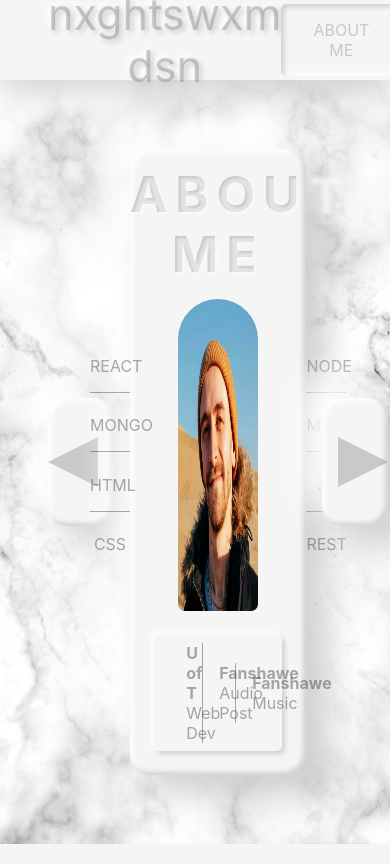
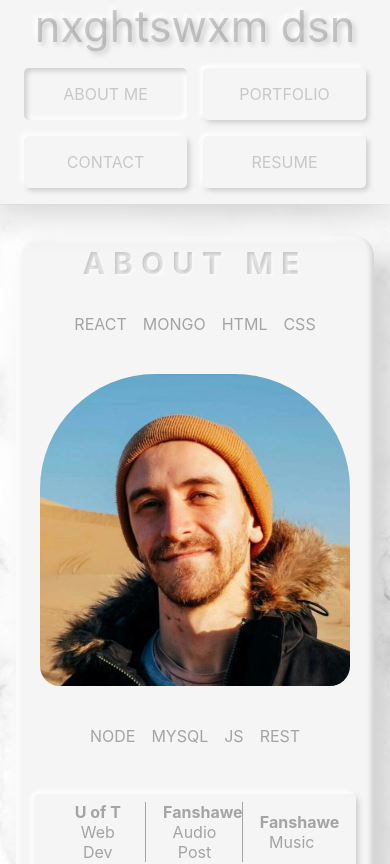
Before and after one commit to stevedusome/react-portfolio, a React (Create React App) app: page / in a window 390 px wide. Shown: the top 864 px of the page. Built offline with nearby package versions, Linux system fonts and the light colour scheme.

Commit message:
mobile responsiveness

```diff
--- a/src/App.css
+++ b/src/App.css
@@ -140,7 +140,7 @@ body {
 
 .bottombar {
   min-width: 8em;
-  max-width: 60%;
+  max-width: 70%;
   margin: 1.5em auto;
   border-radius: 5px;
   min-height: 4.5em;
@@ -252,6 +252,16 @@ inset -3px -3px 5px #ffffff;
   gap: 1em;
 }
 
+.row-gapper {
+  margin-top: 1em;
+  display: flex;
+  flex-direction: column;
+  gap: 1em;
+  height: 45vh;
+  align-items: center;
+  justify-content: center;
+}
+
 .my-photo {
   max-width: 100%;
   height: 37vh;
@@ -266,10 +276,6 @@ inset -3px -3px 5px #ffffff;
   gap: 1em;
   justify-content: center;
   align-items: center;
-}
-
-.portfolio-parent:first-of-type {
-  margin-bottom: 1em;
 }
 
 .portfolio-child {
@@ -348,3 +354,117 @@ inset -3px -3px 5px #ffffff;
 .contact-icon {
   padding: 2em;
 }
+
+@media screen and (max-width: 1050px) {
+  .App-header {
+    height: 5em;
+    box-shadow: 0px 10px 35px #d0d0d0;
+    display:flex;
+    justify-content: space-between;
+    align-items: center;
+    padding-inline: 1.5em;
+  }
+
+  h3 {
+    font-size: 40px;
+  }
+
+  .maindiv {
+   width: 75%;
+  }
+
+  .portfolio-parent {
+    min-height: 12vw;
+
+  }
+
+  .portfolio-child{
+    width: 12vw;
+    height: 12vw;
+
+  }
+}
+
+@media screen and (max-width: 768px){
+
+
+
+.App-header {height: fit-content;
+  min-height: 10em;
+  flex-direction: column;
+  justify-content: space-around;
+  position:relative
+}
+
+.maindiv {
+  order: -1;
+  width: 90%;
+}
+
+
+.fullparent {
+  padding-top: 0em;
+  flex-wrap: wrap;
+  height: fit-content;
+  min-height: 100vh;
+}
+
+.bigbtn {
+  margin: 0px auto 1.5em;
+  position: relative;
+  top: -1.5em;
+
+}
+
+.bottombar {
+  max-width: 90%;
+}
+
+.navparent {
+  flex-wrap: wrap;
+  margin: 1em auto
+}
+
+
+
+}
+
+@media screen and (max-width: 450px){
+.navbar {
+  width: 45%;
+  flex-grow: 1;
+}
+
+h3 {
+  font-size: 30px;
+}
+
+.maindiv {
+  width: 100%;
+  margin: 2em 0em;
+}
+
+.parent {
+  padding-inline: 1em;
+}
+
+.center {
+  display:flex;
+  flex-direction: column;
+}
+
+.iconwing {
+  flex-direction: row;
+  min-height: fit-content;
+  border: none;
+  gap: 1em;
+}
+
+.iconwing p {
+  border-bottom: none;
+}
+
+.contact-icon {
+  padding: 0.5em;
+}
+}
--- a/src/App.js
+++ b/src/App.js
@@ -39,7 +39,7 @@ function App() {
     <div className="App">
       <header className="App-header">
         <h1 className="headerh1">nxghtswxm dsn</h1>
-        <div className="flexgap">
+        <div className="flexgap navparent">
         <nav onClick={(event) => {
           setCurrentPage("Home");
           renderActive(event)
--- a/src/components/PortfolioPage.js
+++ b/src/components/PortfolioPage.js
@@ -7,6 +7,7 @@ import portphoto4 from '../assets/codequiz.png'
 export default function PortfolioPage (){
     return (<div>
         <h3>Portfolio</h3>
+        <div className="row-gapper">
         <div className="portfolio-parent">
         <div className="caption">
                     <p>Spaced Out</p>
@@ -52,7 +53,7 @@ export default function PortfolioPage (){
                     <p>Javascript</p>
                     <p>Code Quiz</p>
                 </div>
-        </div>
+        </div></div>
     </div>)
 
 
--- a/src/components/ResumePage.js
+++ b/src/components/ResumePage.js
@@ -9,7 +9,7 @@ export default function ResumePage (){
 
         <div className="contact-div">
 
-        <div className="contact-icon">
+        <div className="download-icon">
            <a href={resume} download >
                 <img src={downloadicon} className="contact-icon-img" alt="Github" />
             </a>
```
